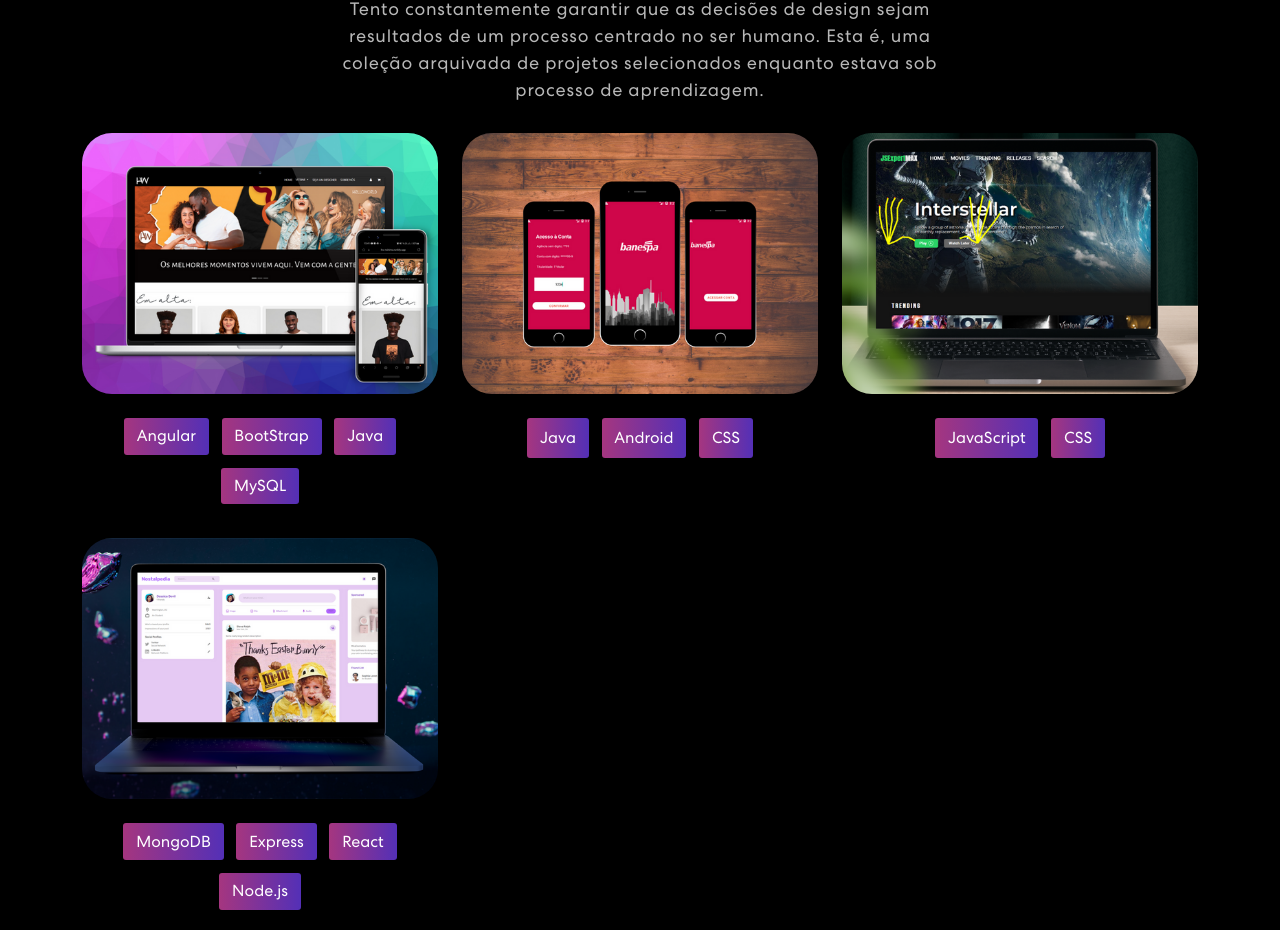
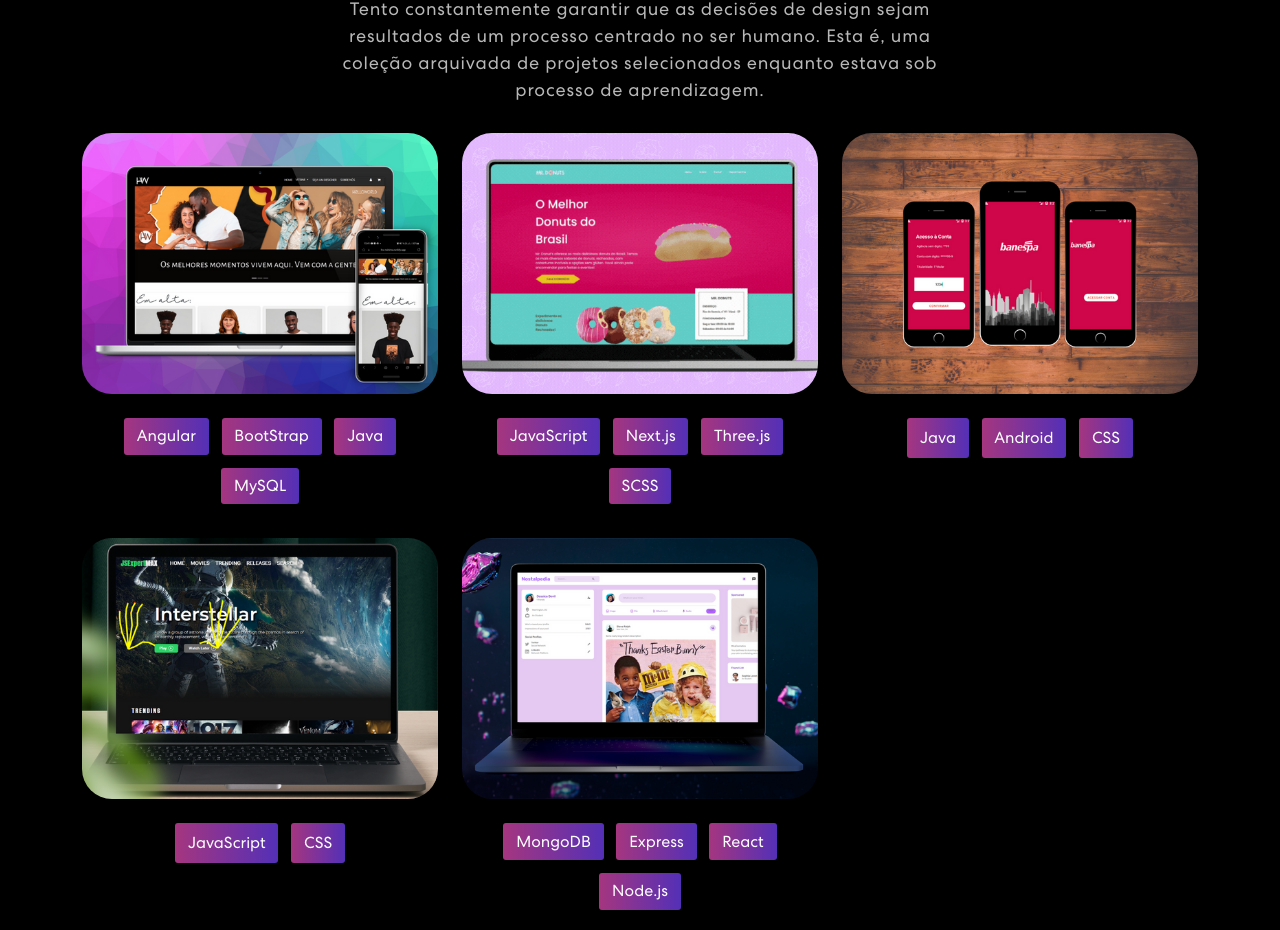
Before and after one commit to Jezebel1990/primeiro-portfolio, a React (Create React App) app: page / in a window 1280 px wide. Shown: the part 1594-2524 px from the top of the page. Built offline with nearby package versions, Linux system fonts and the light colour scheme; no server answers.

Commit message:
add project

```diff
--- a/src/components/Projects.js
+++ b/src/components/Projects.js
@@ -1,7 +1,7 @@
 import { Container, Row, Col, Tab } from "react-bootstrap";
 import { ProjectCard } from "./ProjectCard";
 import projImg1 from "../assets/img/project-img1.png";
-// import projImg2 from "../assets/img/project-img2.png";
+import projImg2 from "../assets/img/projImg2.gif";
 import projImg3 from "../assets/img/project-img3.png";
 import projImg4 from "../assets/img/project-img4.png";
 import projImg5 from "../assets/img/project-img5.png";
@@ -24,14 +24,14 @@
       link2:"https://hw-tshirts.netlify.app",
       stacks: ["Angular", "BootStrap", "Java", "MySQL"]
     },
-    // {
-    //   title: "Rede Social",
-    //   description: "Design & Desenvolvimento",
-    //   imgUrl: projImg2,
-    //   link1:"https://github.com/Jezebel1990/alurakut",
-    //   link2:"https://alurakut-blond-psi.vercel.app/login",
-    //   stacks: ["React", "BootStrap", "CSS"]
-    // },
+    {
+      title: "Donuts Story",
+      description: "Landing Page com animações em 3D.",
+      imgUrl: projImg2,
+      link1:"https://github.com/Jezebel1990/donuts-story.git",
+      link2:"https://donuts-story.vercel.app/",
+      stacks: ["JavaScript", "Next.js", "Three.js", "SCSS"]
+    },
     {
       title: "Mobile",
       description: "Design & Desenvolvimento",
```
Also changed, not shown: src/assets/img/projImg2.gif (added).
